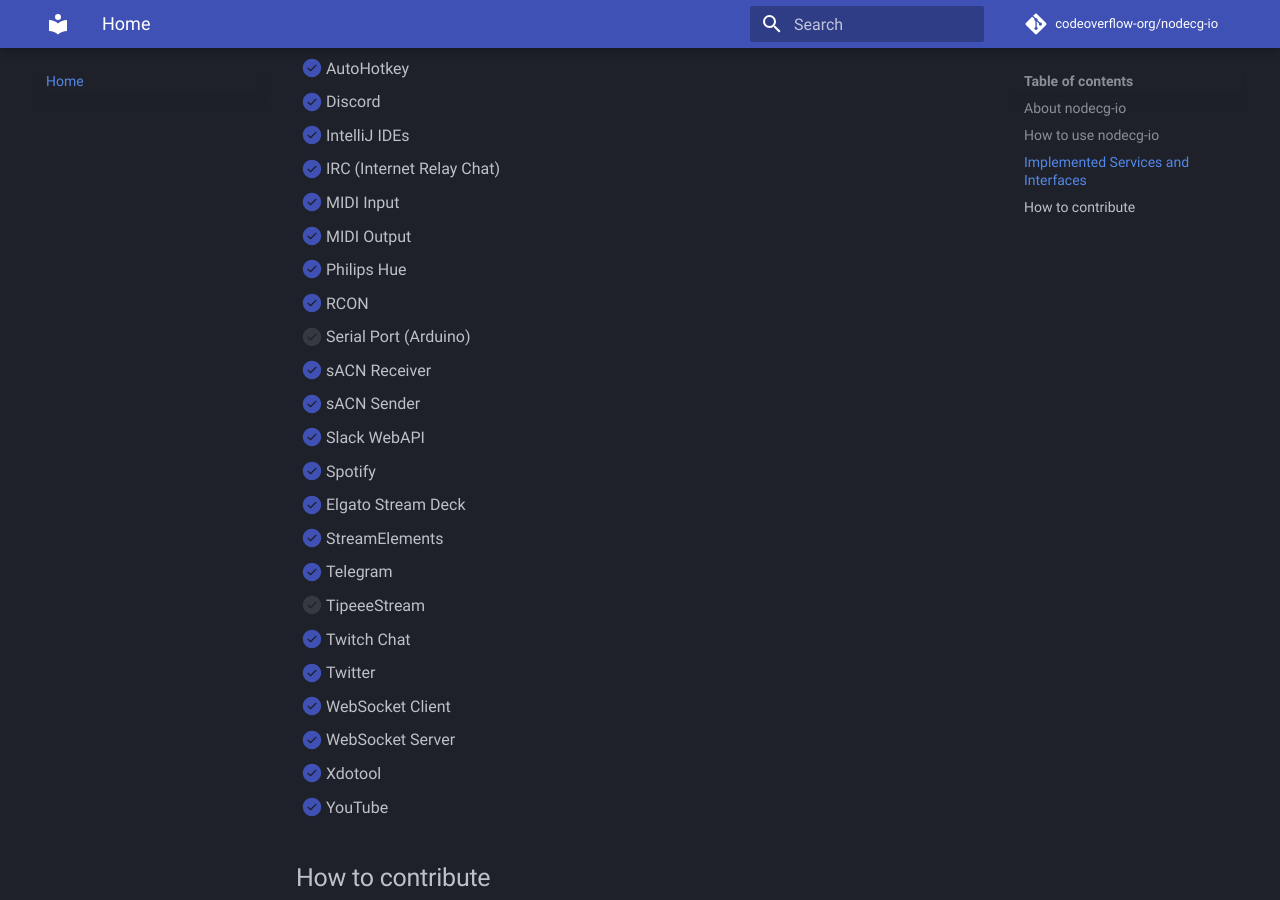
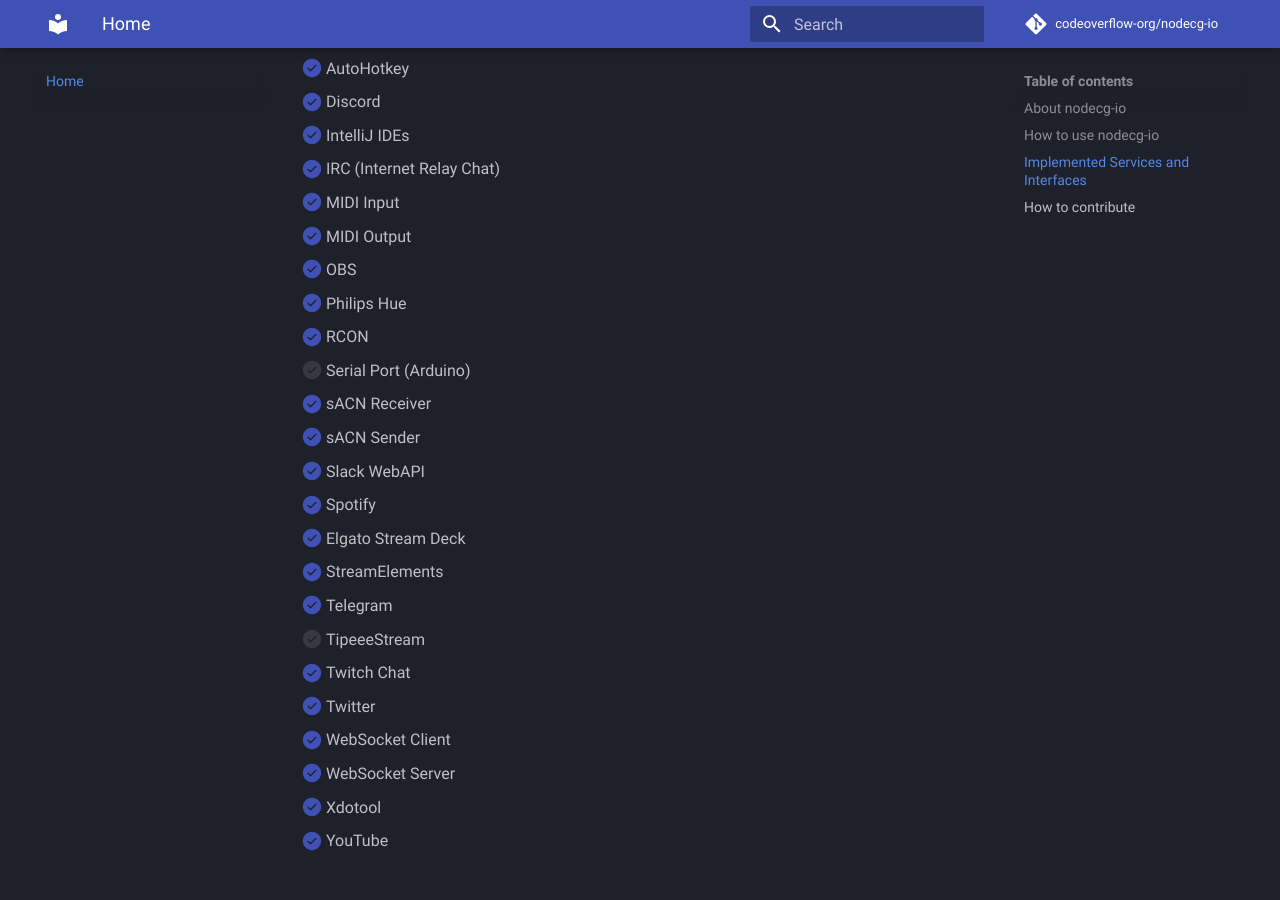
Before and after one commit to codeoverflow-org/nodecg-io-docs, an MkDocs documentation site: the page built from docs/index.md, in a window 1280 px wide and 900 px high, scrolled down 737 px. Built offline with MkDocs 1.6.1 and Material for MkDocs 9.7.7, drawn with Linux system fonts in a browser that asks for light colours; comment, search, counter and statistics services are not loaded.

Commit message:
Add OBS to the start page

```diff
--- a/docs/index.md
+++ b/docs/index.md
@@ -29,6 +29,7 @@
 -   [x] IRC (Internet Relay Chat)
 -   [x] MIDI Input
 -   [x] MIDI Output
+-   [x] OBS
 -   [x] Philips Hue
 -   [x] RCON
 -   [ ] Serial Port (Arduino)
```
